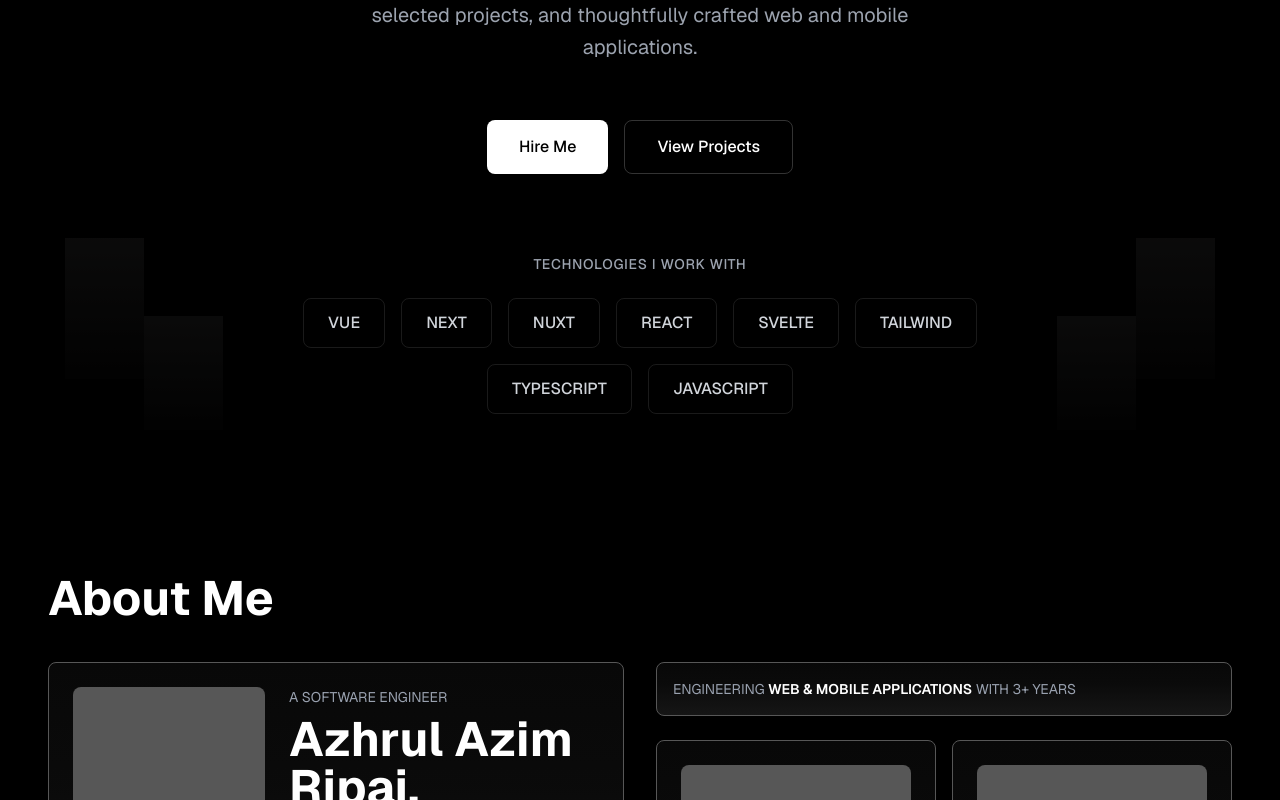
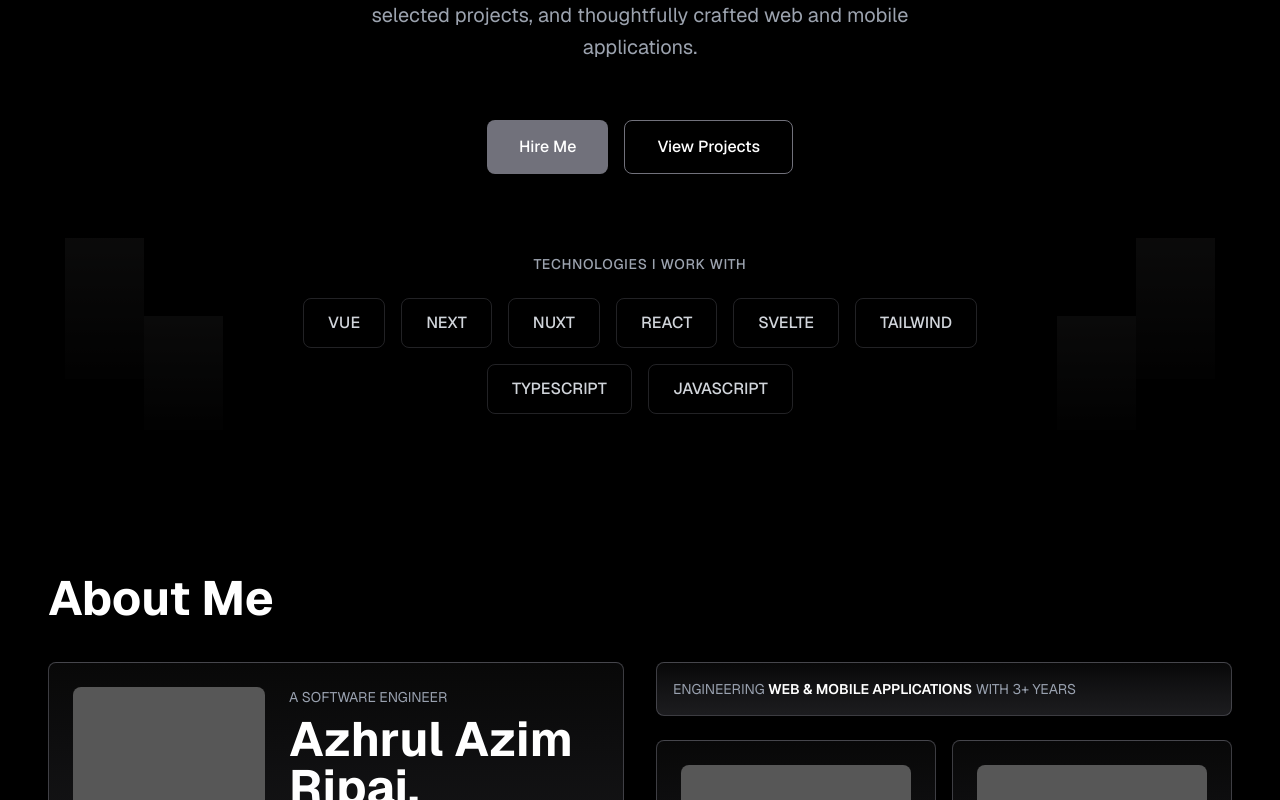
Before and after one commit to MrA-png/MrA-png.github.io, a Next.js app: page / in a window 1280 px wide. Shown: the part 480-1280 px from the top of the page. Built offline with nearby package versions, Linux system fonts and the light colour scheme.

Commit message:
Enhance theming and dark mode support across AboutSection, HeroSection, TechStack, and Button components; introduce hex to rgba conversion for dynamic styling.

```diff
--- a/app/components/sections/AboutSection.tsx
+++ b/app/components/sections/AboutSection.tsx
@@ -21,18 +21,28 @@ export const AboutSection: React.FC<AboutSectionProps> = () => {
   const { getThemeColor, isDarkMode } = useTheme();
   const themeColor = getThemeColor();
 
+  // Helper function to convert hex to rgba
+  const hexToRgba = (hex: string, alpha: number): string => {
+    const r = parseInt(hex.slice(1, 3), 16);
+    const g = parseInt(hex.slice(3, 5), 16);
+    const b = parseInt(hex.slice(5, 7), 16);
+    return `rgba(${r}, ${g}, ${b}, ${alpha})`;
+  };
+
   // Colors based on theme mode
   const bgColor = isDarkMode ? 'bg-black' : 'bg-white';
   const textColor = isDarkMode ? 'text-white' : 'text-black';
   const textGrayColor = isDarkMode ? 'text-gray-400' : 'text-gray-600';
   const textGrayLightColor = isDarkMode ? 'text-gray-300' : 'text-gray-700';
-  const borderColor = isDarkMode ? '#575757' : '#D1D5DB';
   const placeholderColor = isDarkMode ? '#575757' : '#9CA3AF';
 
-  // Gradient colors based on mode
+  // Border color using theme color with opacity
+  const borderColor = hexToRgba(themeColor, 0.5);
+
+  // Gradient colors based on mode with theme color
   const gradientBg = isDarkMode
-    ? 'linear-gradient(to bottom, rgba(20, 20, 20, 0.4) 0%, rgba(26, 26, 26, 0.4) 39%, rgba(54, 54, 54, 0.4) 100%)'
-    : 'linear-gradient(to bottom, rgba(255, 255, 255, 0.4) 0%, rgba(249, 250, 251, 0.4) 39%, rgba(243, 244, 246, 0.4) 100%)';
+    ? `linear-gradient(to bottom, rgba(20, 20, 20, 0.4) 0%, ${hexToRgba(themeColor, 0.15)} 39%, ${hexToRgba(themeColor, 0.25)} 100%)`
+    : `linear-gradient(to bottom, rgba(255, 255, 255, 0.4) 0%, ${hexToRgba(themeColor, 0.1)} 39%, ${hexToRgba(themeColor, 0.15)} 100%)`;
 
   // Profile data
   const profileData = {
--- a/app/components/sections/HeroSection.tsx
+++ b/app/components/sections/HeroSection.tsx
@@ -25,15 +25,39 @@ const itemVariants = {
     y: 0,
     transition: {
       duration: 0.6,
-      ease: 'easeOut',
+      ease: 'easeOut' as const,
     },
   },
 };
 
 export const HeroSection: React.FC = () => {
-  const { isDarkMode } = useTheme();
+  const { isDarkMode, getThemeColor, themeColor } = useTheme();
+  const themeColorValue = getThemeColor();
   const textColor = isDarkMode ? '#FFFFFF' : '#000000';
   const textSecondaryColor = isDarkMode ? '#9CA3AF' : '#4B5563';
+
+  // Helper function to convert hex to rgba
+  const hexToRgba = (hex: string, alpha: number): string => {
+    const r = parseInt(hex.slice(1, 3), 16);
+    const g = parseInt(hex.slice(3, 5), 16);
+    const b = parseInt(hex.slice(5, 7), 16);
+    return `rgba(${r}, ${g}, ${b}, ${alpha})`;
+  };
+
+  // Glow color: use theme color if not grey, otherwise use default white
+  const glowColor = themeColor === 'grey'
+    ? { r: 255, g: 255, b: 255 } // Default white glow
+    : {
+        r: parseInt(themeColorValue.slice(1, 3), 16),
+        g: parseInt(themeColorValue.slice(3, 5), 16),
+        b: parseInt(themeColorValue.slice(5, 7), 16)
+      };
+
+  const glowStyle = {
+    textShadow: `0 0 20px rgba(${glowColor.r}, ${glowColor.g}, ${glowColor.b}, 0.5),
+                 0 0 40px rgba(${glowColor.r}, ${glowColor.g}, ${glowColor.b}, 0.3),
+                 0 0 60px rgba(${glowColor.r}, ${glowColor.g}, ${glowColor.b}, 0.2)`
+  };
 
   return (
     <section className="relative flex flex-col items-center justify-center min-h-screen px-6 py-20 max-w-7xl mx-auto pt-24">
@@ -55,7 +79,8 @@ export const HeroSection: React.FC = () => {
         style={{ color: textColor }}
       >
         <motion.span
-          className="glow-text block"
+          className="block"
+          style={glowStyle}
           initial={{ opacity: 0, y: 50 }}
           animate={{ opacity: 1, y: 0 }}
           transition={{ duration: 0.8, delay: 0.5 }}
@@ -63,7 +88,8 @@ export const HeroSection: React.FC = () => {
           Revolutionize Your
         </motion.span>
         <motion.span
-          className="glow-text block"
+          className="block"
+          style={glowStyle}
           initial={{ opacity: 0, y: 50 }}
           animate={{ opacity: 1, y: 0 }}
           transition={{ duration: 0.8, delay: 0.7 }}
--- a/app/components/sections/TechStack.tsx
+++ b/app/components/sections/TechStack.tsx
@@ -23,10 +23,18 @@ const defaultTechnologies = [
 export const TechStack: React.FC<TechStackProps> = ({
   technologies = defaultTechnologies
 }) => {
-  const { isDarkMode } = useTheme();
+  const { isDarkMode, getThemeColor } = useTheme();
+  const themeColor = getThemeColor();
   const textColor = isDarkMode ? '#D1D5DB' : '#4B5563';
-  const textHoverColor = isDarkMode ? '#FFFFFF' : '#000000';
-  const borderColor = isDarkMode ? 'rgba(255, 255, 255, 0.1)' : 'rgba(0, 0, 0, 0.1)';
+  const textHoverColor = themeColor;
+  // Helper function to convert hex to rgba
+  const hexToRgba = (hex: string, alpha: number): string => {
+    const r = parseInt(hex.slice(1, 3), 16);
+    const g = parseInt(hex.slice(3, 5), 16);
+    const b = parseInt(hex.slice(5, 7), 16);
+    return `rgba(${r}, ${g}, ${b}, ${alpha})`;
+  };
+  const borderColor = hexToRgba(themeColor, 0.3);
   const titleColor = isDarkMode ? '#9CA3AF' : '#6B7280';
 
   return (
@@ -81,8 +89,14 @@ export const TechStack: React.FC<TechStackProps> = ({
               borderColor: borderColor,
               color: textColor
             }}
-            onMouseEnter={(e) => (e.currentTarget.style.color = textHoverColor)}
-            onMouseLeave={(e) => (e.currentTarget.style.color = textColor)}
+            onMouseEnter={(e) => {
+              e.currentTarget.style.color = textHoverColor;
+              e.currentTarget.style.borderColor = themeColor;
+            }}
+            onMouseLeave={(e) => {
+              e.currentTarget.style.color = textColor;
+              e.currentTarget.style.borderColor = borderColor;
+            }}
           >
             {tech}
           </motion.button>
--- a/app/components/ui/Button.tsx
+++ b/app/components/ui/Button.tsx
@@ -17,18 +17,33 @@ export const Button: React.FC<ButtonProps> = ({
   onClick,
   className = '',
 }) => {
-  const { isDarkMode } = useTheme();
+  const { isDarkMode, getThemeColor } = useTheme();
+  const themeColor = getThemeColor();
   const baseStyles = 'px-8 py-3.5 rounded-lg font-medium transition-all duration-200 text-base';
 
   const getButtonStyles = () => {
     if (variant === 'primary') {
       return isDarkMode
-        ? 'bg-white text-black hover:bg-gray-100'
-        : 'bg-black text-white hover:bg-gray-900';
+        ? 'text-white'
+        : 'text-white';
     } else {
       return isDarkMode
-        ? 'bg-transparent text-white border border-white/20 hover:bg-white/10'
-        : 'bg-transparent text-black border border-black/20 hover:bg-black/10';
+        ? 'bg-transparent text-white border hover:bg-white/10'
+        : 'bg-transparent text-black border hover:bg-black/10';
+    }
+  };
+
+  const getButtonStyle = () => {
+    if (variant === 'primary') {
+      return {
+        backgroundColor: themeColor,
+        color: '#FFFFFF',
+      };
+    } else {
+      return {
+        borderColor: themeColor,
+        color: isDarkMode ? '#FFFFFF' : '#000000',
+      };
     }
   };
 
@@ -36,11 +51,26 @@ export const Button: React.FC<ButtonProps> = ({
     <motion.button
       onClick={onClick}
       className={`${baseStyles} ${getButtonStyles()} ${className}`}
+      style={getButtonStyle()}
       whileHover={{ scale: 1.05, y: -2 }}
       whileTap={{ scale: 0.95 }}
       initial={{ opacity: 0, y: 20 }}
       animate={{ opacity: 1, y: 0 }}
       transition={{ duration: 0.3 }}
+      onMouseEnter={(e) => {
+        if (variant === 'primary') {
+          // Slightly lighter on hover
+          const r = parseInt(themeColor.slice(1, 3), 16);
+          const g = parseInt(themeColor.slice(3, 5), 16);
+          const b = parseInt(themeColor.slice(5, 7), 16);
+          e.currentTarget.style.backgroundColor = `rgb(${Math.min(255, r + 20)}, ${Math.min(255, g + 20)}, ${Math.min(255, b + 20)})`;
+        }
+      }}
+      onMouseLeave={(e) => {
+        if (variant === 'primary') {
+          e.currentTarget.style.backgroundColor = themeColor;
+        }
+      }}
     >
       {children}
     </motion.button>
```
